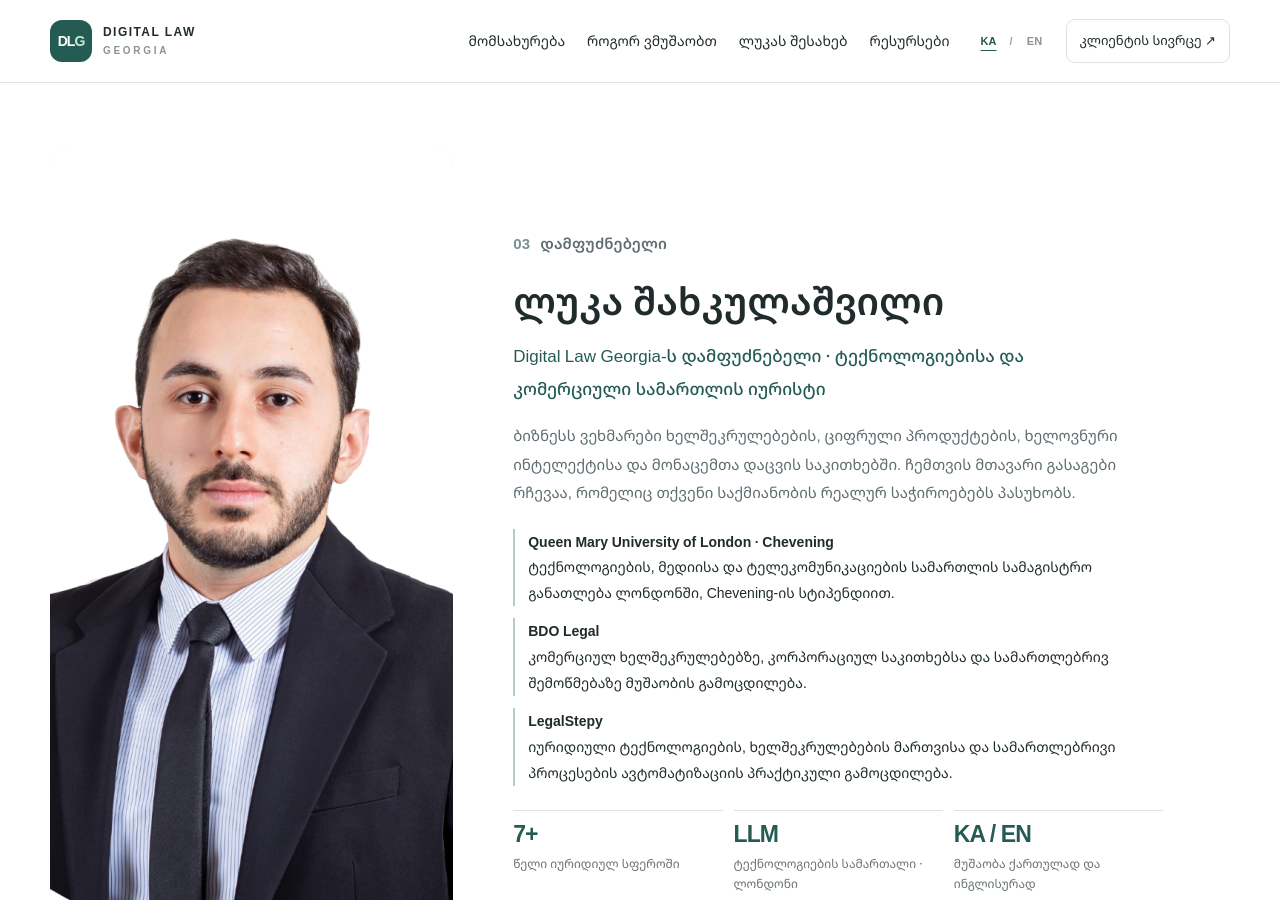
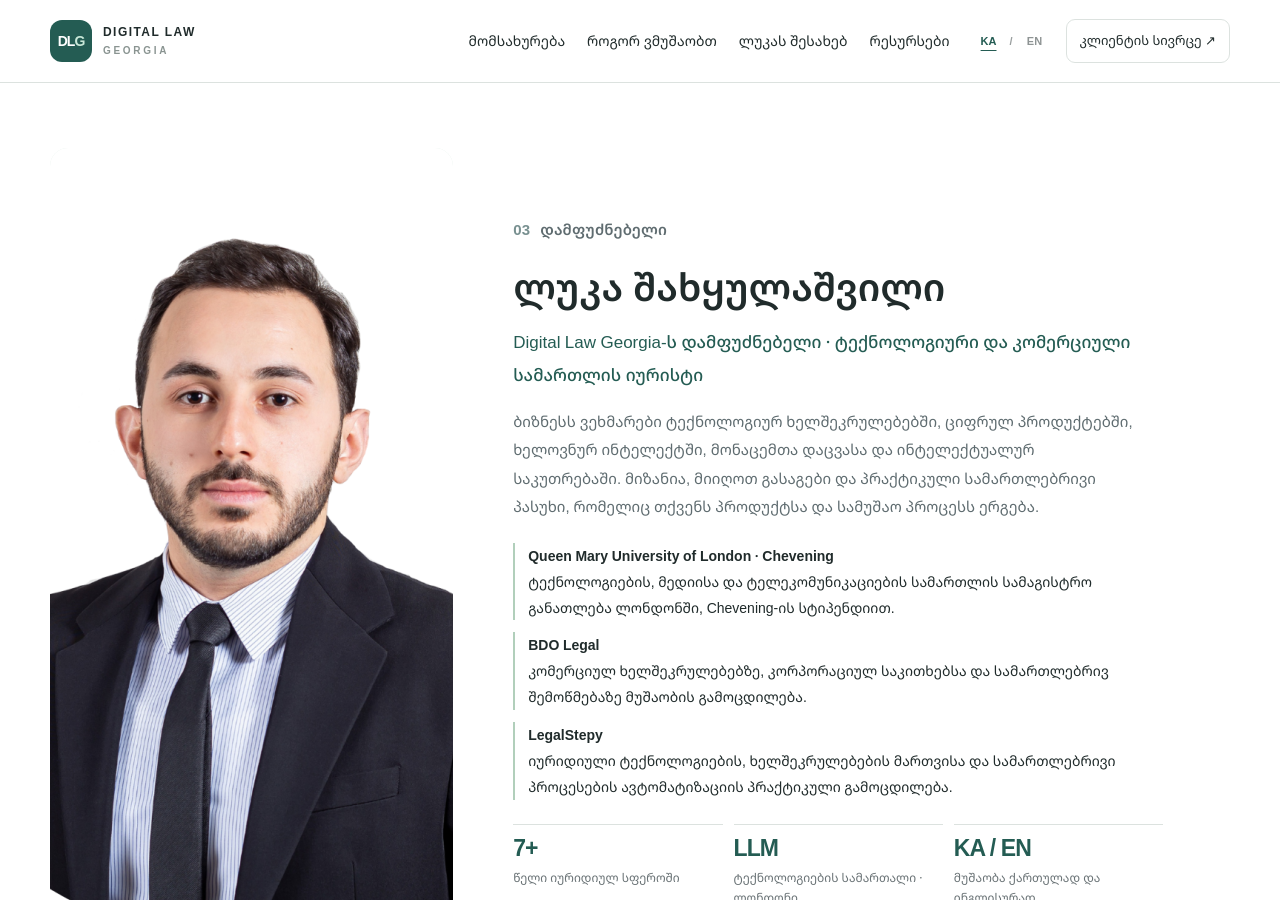
Before and after one commit to luka019/lukaswebsite, a Jekyll site: the page index.html, which Jekyll copies as it is, in a window 1280 px wide and 900 px high, scrolled down 3090 px. Built offline with Jekyll 4.4.1, drawn with Linux system fonts in a browser that asks for light colours; some of the changed text lies outside the part shown.

Commit message:
Correct founder profile and improve Georgian positioning

```diff
--- a/index.html
+++ b/index.html
@@ -59,7 +59,7 @@
             <a class="button button-lime" href="/client/" data-site-link><span data-en="Start a legal request">განვიხილოთ თქვენი საკითხი</span><span aria-hidden="true">↗</span></a>
             <a class="button button-ghost-light" href="#services"><span data-en="Explore services">მომსახურების ნახვა</span><span aria-hidden="true">↓</span></a>
           </div>
-          <div class="hero-note"><span class="note-line"></span><span data-en="Founder-led practice · Georgia + international perspective">უშუალო თანამშრომლობა დამფუძნებელ იურისტთან</span></div><a class="founder-intro" href="#about"><img src="/assets/luka-shakhkulashvili.png" width="58" height="58" alt=""><span><strong data-en="Luka Shakhkulashvili">ლუკა შახკულაშვილი</strong><small data-en="Founder · Technology & Commercial Lawyer">დამფუძნებელი · ტექნოლოგიებისა და კომერციული სამართლის იურისტი</small></span></a>
+          <div class="hero-note"><span class="note-line"></span><span data-en="Founder-led practice · Georgia + international perspective">უშუალო თანამშრომლობა დამფუძნებელ იურისტთან</span></div><a class="founder-intro" href="#about"><img src="/assets/luka-shakhkulashvili.png" width="58" height="58" alt=""><span><strong data-en="Luka Shakhkulashvili">ლუკა შახყულაშვილი</strong><small data-en="Founder · Technology & Commercial Lawyer">დამფუძნებელი · ტექნოლოგიური და კომერციული სამართლის იურისტი</small></span></a>
         </div>
 
         <div class="intake-card reveal reveal-delay" id="intake">
@@ -141,14 +141,14 @@
         <section class="section profile-section" id="about">
       <div class="container profile-grid">
         <div class="profile-portrait reveal">
-          <img src="/assets/luka-shakhkulashvili.png" width="800" height="800" loading="lazy" alt="ლუკა შახკულაშვილი" data-en-alt="Luka Shakhkulashvili">
+          <img src="/assets/luka-shakhkulashvili.png" width="800" height="800" loading="lazy" alt="ლუკა შახყულაშვილი" data-en-alt="Luka Shakhkulashvili">
           <div class="portrait-note"><span>Digital Law Georgia</span><span data-en="Technology · Commercial · Digital">ტექნოლოგიები · კომერციული სამართალი · ციფრული ბიზნესი</span></div>
         </div>
         <div class="profile-copy reveal reveal-delay">
           <p class="kicker dark-kicker"><span>03</span><span data-en="THE FOUNDER">დამფუძნებელი</span></p>
-          <h2 data-en="Luka Shakhkulashvili">ლუკა შახკულაშვილი</h2>
-<p class="profile-role" data-en="Founder of Digital Law Georgia · Technology & Commercial Lawyer">Digital Law Georgia-ს დამფუძნებელი · ტექნოლოგიებისა და კომერციული სამართლის იურისტი</p>
-<p data-en="I work with businesses on contracts, digital products, AI and data protection. My aim is to give you clear advice that fits the way your business actually works.">ბიზნესს ვეხმარები ხელშეკრულებების, ციფრული პროდუქტების, ხელოვნური ინტელექტისა და მონაცემთა დაცვის საკითხებში. ჩემთვის მთავარი გასაგები რჩევაა, რომელიც თქვენი საქმიანობის რეალურ საჭიროებებს პასუხობს.</p>
+          <h2 data-en="Luka Shakhkulashvili">ლუკა შახყულაშვილი</h2>
+<p class="profile-role" data-en="Founder of Digital Law Georgia · Technology & Commercial Lawyer">Digital Law Georgia-ს დამფუძნებელი · ტექნოლოგიური და კომერციული სამართლის იურისტი</p>
+<p data-en="I advise businesses on technology contracts, digital products, AI, data protection and intellectual property. The aim is clear, practical legal support that fits how your product and team actually work.">ბიზნესს ვეხმარები ტექნოლოგიურ ხელშეკრულებებში, ციფრულ პროდუქტებში, ხელოვნურ ინტელექტში, მონაცემთა დაცვასა და ინტელექტუალურ საკუთრებაში. მიზანია, მიიღოთ გასაგები და პრაქტიკული სამართლებრივი პასუხი, რომელიც თქვენს პროდუქტსა და სამუშაო პროცესს ერგება.</p>
 <ul class="credentials">
 <li><strong>Queen Mary University of London · Chevening</strong><br><span data-en="Postgraduate study in Technology, Media and Telecommunications Law in London, supported by a Chevening scholarship.">ტექნოლოგიების, მედიისა და ტელეკომუნიკაციების სამართლის სამაგისტრო განათლება ლონდონში, Chevening-ის სტიპენდიით.</span></li>
 <li><strong>BDO Legal</strong><br><span data-en="Experience in commercial contracts, corporate matters and legal due diligence.">კომერციულ ხელშეკრულებებზე, კორპორაციულ საკითხებსა და სამართლებრივ შემოწმებაზე მუშაობის გამოცდილება.</span></li>
```
